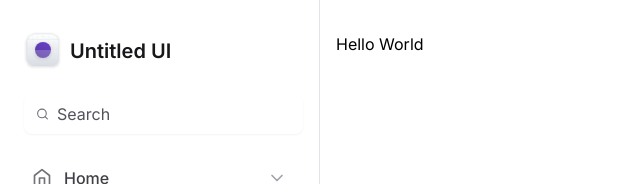
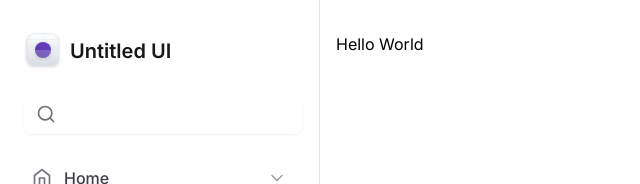
Before and after one commit to thayna-bezerra/dashboard, a Next.js app in the folder tailwind-next/: page / in a window 1280 px wide. Shown: the top 184 px of the page, without its empty margins (0-640 px from the left). Built offline with nearby package versions, Linux system fonts and the light colour scheme.

Commit message:
composition pattern

```diff
--- /dev/null
+++ b/tailwind-next/src/app/components/Input.tsx
@@ -0,0 +1,26 @@
+import { ComponentProps } from "react";
+
+type InputPrefixProps = ComponentProps<'div'>
+
+export function Prefix(props: InputPrefixProps) {
+    return <div {...props} />
+}
+
+type InputControlProps = ComponentProps<'input'>
+
+export function Control(props: InputControlProps) {
+    return <input
+        className="flex-1 border-0 bg-transparent p-0 text-zinc-900 placeholder-zinc-600"
+        {...props}
+    />
+}
+
+export type InputRootProps = ComponentProps<'div'>
+
+export function Root(props: InputRootProps) {
+    return (
+        <div className="mx-1 flex w-full items-center gap-2 rounded-lg border-zinc-300 px-3 py-2 shadow-sm"
+            {...props}
+        />
+    )
+}
--- a/tailwind-next/src/app/components/Sidebar/index.tsx
+++ b/tailwind-next/src/app/components/Sidebar/index.tsx
@@ -3,16 +3,20 @@
 import { NavItem } from './NavItem';
 import { UsedSpaceWidget } from './UsedSpaceWidget';
 import { Profile } from './Profile';
+import * as Input from '../Input';
 
 export function Sidebar()
 {
     return (
         <aside className="border-r border-zinc-200 px-5 py-8 flex flex-col gap-6">
             <Logo />
-            <div className="mx-1 flex w-full items-center gap-2 rounded-lg border-zinc-300 px-3 py-2 shadow-sm">
-                <Search className="h-5 w-5 text-zinc-500" />
-                <input className="flex-1 border-0 bg-transparent p-0 text-zinc-900 placeholder-zinc-600" placeholder="Search" />
-            </div>
+
+            <Input.Root>
+                <Input.Prefix>
+                    <Search className="h-5 w-5 text-zinc-500"/>
+                </Input.Prefix>
+                <Input.Control />
+            </Input.Root>
 
             <nav className="space-y-0.5">
                 <NavItem title="Home" icon={Home} />
```
